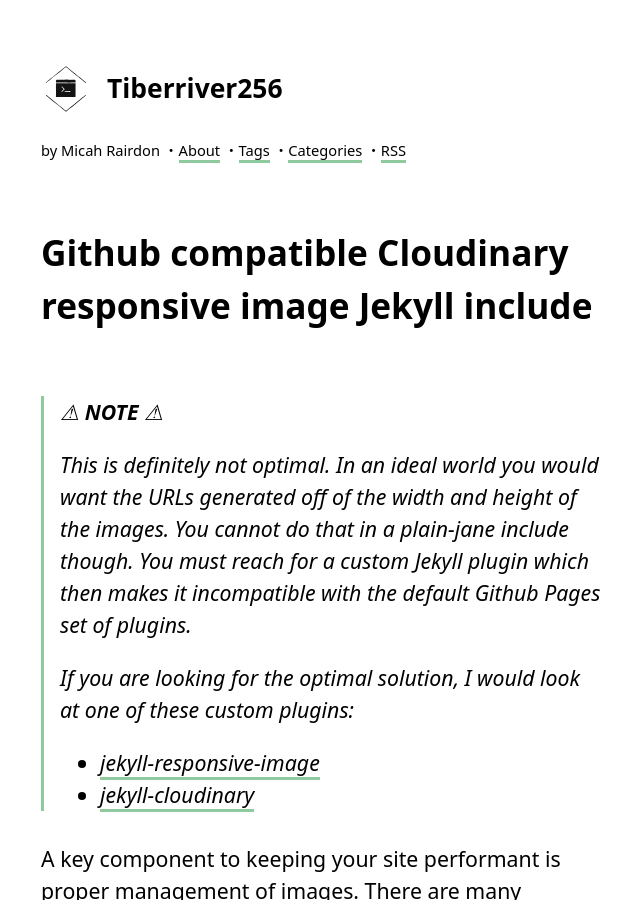
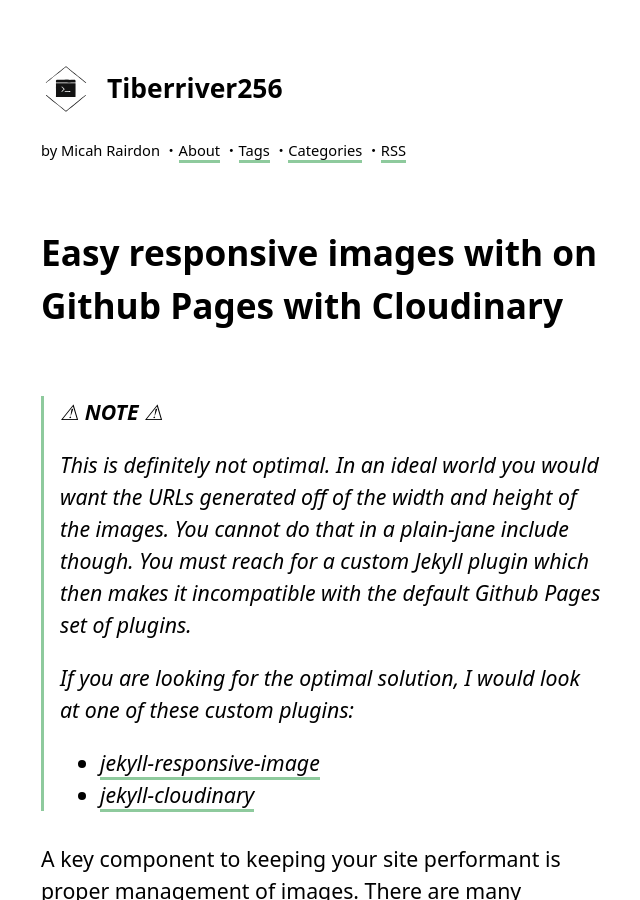
Before and after one commit to Tiberriver256/Tiberriver256.GitHub.io, a Jekyll site: the page built from _posts/2023-02-11-jekyll-cloudinary-github-compatible-snippet.md, in a window 1280 px wide and 900 px high. Shown: the whole window, without its empty margins (311-951 px from the left). Built offline with Jekyll 4.4.1, drawn with Linux system fonts in a browser that asks for light colours; comment, search, counter and statistics services are not loaded.

Commit message:
Making title less annoying

```diff
--- a/_posts/2023-02-11-jekyll-cloudinary-github-compatible-snippet.md
+++ b/_posts/2023-02-11-jekyll-cloudinary-github-compatible-snippet.md
@@ -1,7 +1,7 @@
 ---
 published: true
 layout: post
-title: 'Github compatible Cloudinary responsive image Jekyll include'
+title: 'Easy responsive images with on Github Pages with Cloudinary'
 description: A Github compatible Jekyll include template to produce responsive images using Cloudinary
 modified: 2023-01-27
 tags:
```
